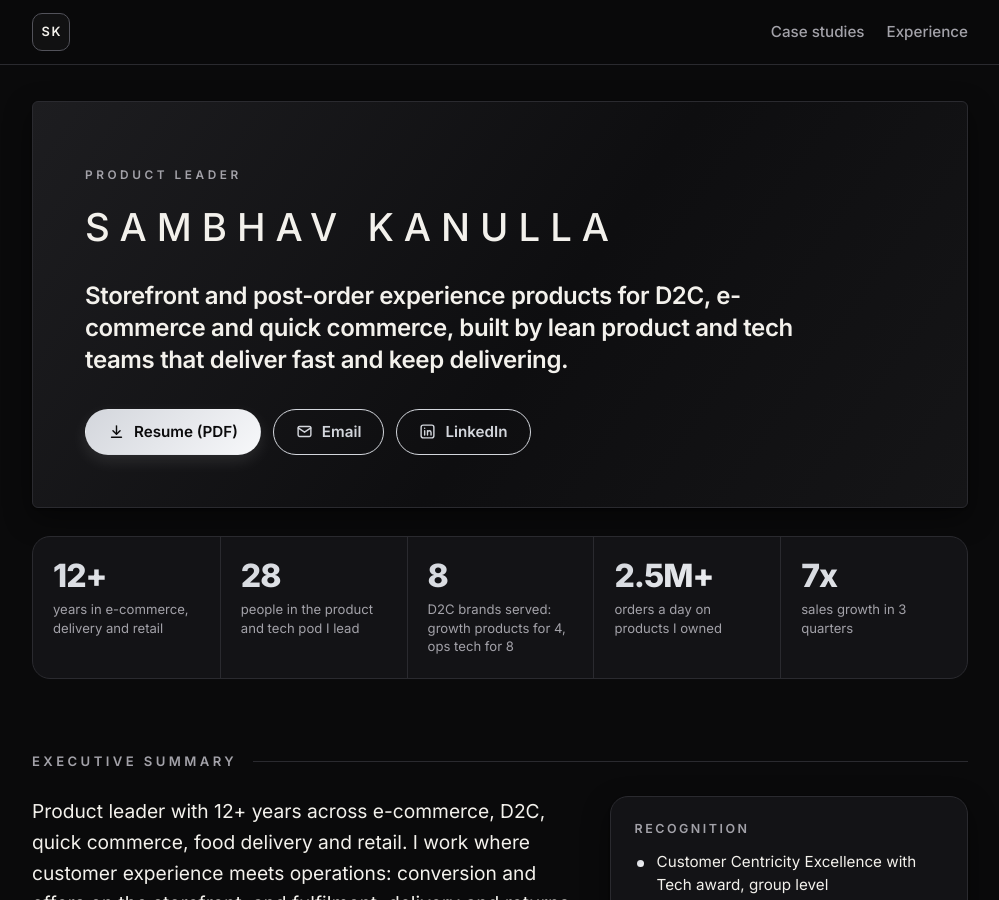
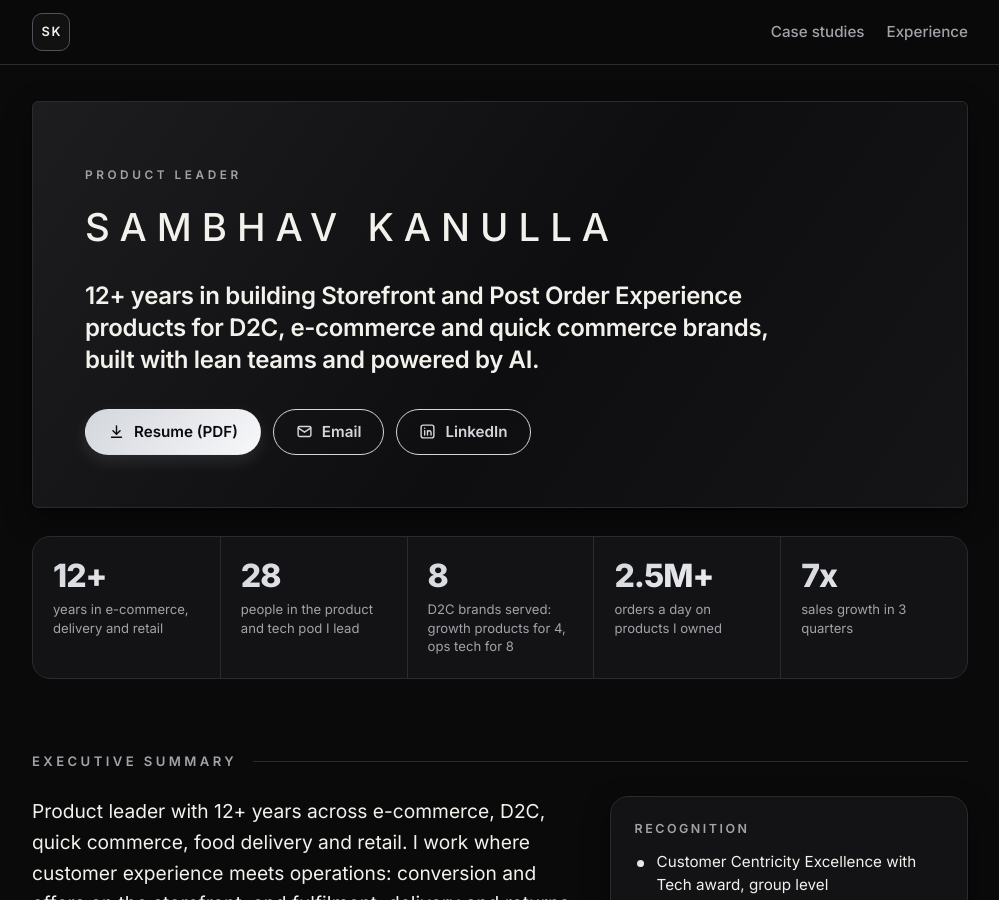
Before and after one commit to sambhavkanulla/sambhavkanulla.github.io, a Jekyll site: the page built from index.html, in a window 1280 px wide and 900 px high. Shown: the whole window, without its empty margins (140-1139 px from the left). Built offline with Jekyll 4.4.1, drawn with Linux system fonts in a browser that asks for light colours.

Commit message:
Home: new lead statement
Co-Authored-By: Claude Sonnet 5.5 <noreply@anthropic.com>
Claude-Session: https://claude.ai/code/session_01PrKmB98M39T9226rhsuyd2

```diff
--- a/_data/leader.yml
+++ b/_data/leader.yml
@@ -4,7 +4,7 @@
 #   talks, testimonials, frameworks
 # ------------------------------------------------------------
 headline: ""
-philosophy: "Storefront and post-order experience products for D2C, e-commerce and quick commerce, built by lean product and tech teams that deliver fast and keep delivering."
+philosophy: "12+ years in building Storefront and Post Order Experience products for D2C, e-commerce and quick commerce brands, built with lean teams and powered by AI."
 
 bio:
   - "Product leader with 12+ years across e-commerce, D2C, quick commerce, food delivery and retail. I work where customer experience meets operations: conversion and offers on the storefront, and fulfilment, delivery and returns behind it."
```
